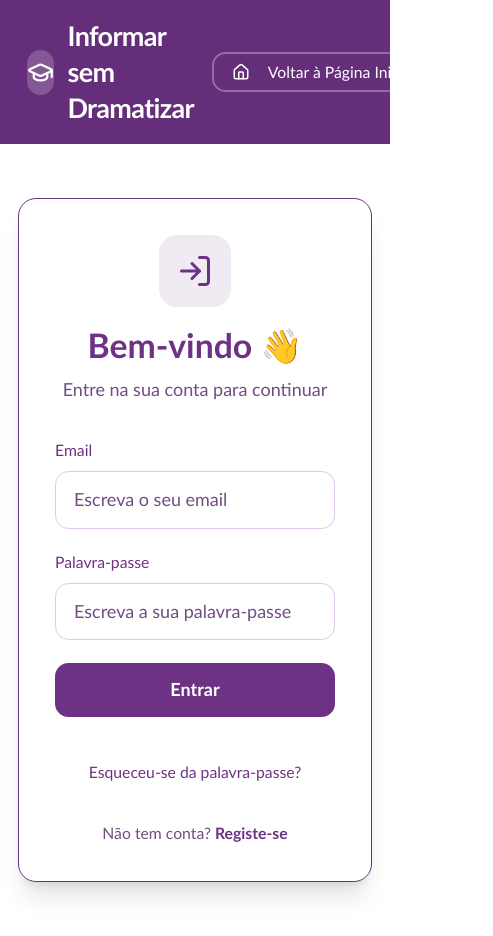
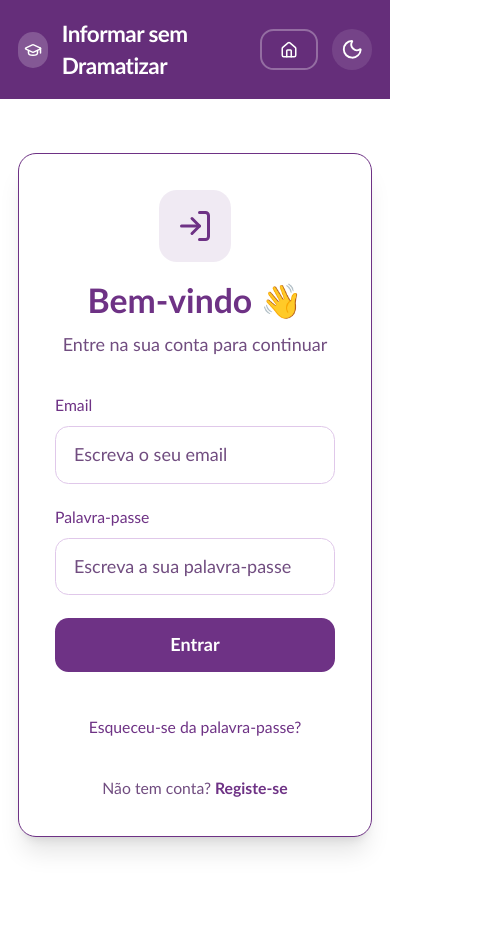
Before and after one commit to 20231640/rd-portal, a React (Vite) app in the folder client/: page /login in a window 390 px wide. Shown: the whole page, 493 px wide, since content can reach past the window. After the commit the page ends 891 px from the top, so only its background shows below. Built offline with nearby package versions, Linux system fonts and the light colour scheme.

Commit message:
mobile_faltava

```diff
--- a/client/src/components/ui/sidebar.jsx
+++ b/client/src/components/ui/sidebar.jsx
@@ -37,17 +37,10 @@ export function Sidebar() {
     localStorage.setItem("theme", theme);
   }, [theme]);
 
-  // Fechar sidebar mobile ao clicar em um item
+  // Fechar sidebar mobile ao mudar de rota
   useEffect(() => {
-    if (isMobileOpen) {
-      const handleClickOutside = () => {
-        setIsMobileOpen(false);
-      };
-
-      document.addEventListener('click', handleClickOutside);
-      return () => document.removeEventListener('click', handleClickOutside);
-    }
-  }, [isMobileOpen]);
+    setIsMobileOpen(false);
+  }, [location.pathname]);
 
   const getActivePage = () => {
     const currentPath = location.pathname;
@@ -70,12 +63,21 @@ export function Sidebar() {
 
   const handleNavigation = (path) => {
     navigate(path);
-    setIsMobileOpen(false); // Fecha sidebar mobile após navegação
   };
 
   return (
     <>
-      {/* Mobile Overlay */}
+      {/* Mobile Menu Button - SÓ APARECE EM MOBILE */}
+      <Button
+        variant="ghost"
+        size="icon"
+        onClick={() => setIsMobileOpen(true)}
+        className="lg:hidden fixed top-4 left-4 z-50 bg-card border border-border shadow-md"
+      >
+        <Menu className="w-5 h-5" />
+      </Button>
+
+      {/* Mobile Overlay - SÓ APARECE QUANDO SIDEBAR ESTÁ ABERTA EM MOBILE */}
       {isMobileOpen && (
         <div
           className="lg:hidden fixed inset-0 bg-black/50 z-40"
@@ -83,13 +85,14 @@ export function Sidebar() {
         />
       )}
 
-      {/* Sidebar */}
+      {/* Sidebar Principal */}
       <div className={`
         fixed lg:relative h-screen flex flex-col z-50
         bg-card border-r border-border
         transition-all duration-300 ease-in-out
         ${isMobileOpen ? 'translate-x-0' : '-translate-x-full lg:translate-x-0'}
         ${isCollapsed ? 'w-16' : 'w-64'}
+        flex-shrink-0
       `}>
 
         {/* Header */}
@@ -98,6 +101,7 @@ export function Sidebar() {
             <h1 className="text-xl font-bold text-foreground">Professor</h1>
           )}
           <div className="flex gap-1">
+            {/* Botão collapse - SÓ NO DESKTOP */}
             <Button
               variant="ghost"
               size="sm"
@@ -110,6 +114,7 @@ export function Sidebar() {
                 <ChevronLeft className="w-4 h-4" />
               )}
             </Button>
+            {/* Botão fechar - SÓ NO MOBILE */}
             <Button
               variant="ghost"
               size="sm"
@@ -177,16 +182,6 @@ export function Sidebar() {
           </Button>
         </div>
       </div>
-
-      {/* Mobile Menu Button */}
-      <Button
-        variant="ghost"
-        size="sm"
-        onClick={() => setIsMobileOpen(true)}
-        className="lg:hidden fixed top-4 left-4 z-50 bg-card border border-border"
-      >
-        <Menu className="w-5 h-5" />
-      </Button>
     </>
   );
 }
--- a/client/src/pages/Login.jsx
+++ b/client/src/pages/Login.jsx
@@ -165,27 +165,43 @@ export default function Login() {
 
   return (
     <div className="min-h-screen bg-background">
-      {/* Header consistente */}
     <header className="rd-header-bg text-white backdrop-blur-md shadow-lg">
-        <div className="container mx-auto px-6 py-4 flex justify-between items-center">
-          <div className="flex items-center gap-3">
-            <div className="w-10 h-10 rounded-full bg-white/20 flex items-center justify-center shadow-md">
-              <GraduationCap className="w-6 h-6 text-white" />
+      <div className="container mx-auto px-4 sm:px-6 py-4 flex justify-between items-center">
+        {/* Logo */}
+        <div className="flex items-center gap-3 flex-1">
+          <div className="w-8 h-8 sm:w-10 sm:h-10 rounded-full bg-white/20 flex items-center justify-center shadow-md">
+            <GraduationCap className="w-4 h-4 sm:w-6 sm:h-6 text-white" />
           </div>
-            <span className="text-2xl font-bold text-white tracking-tight">
+          <span className="text-xl sm:text-2xl font-bold text-white tracking-tight">
             Informar sem Dramatizar
           </span>
         </div>
-          <div className="flex items-center gap-4">
+
+        {/* Botões - lado direito */}
+        <div className="flex items-center gap-3">
+          {/* Botão Voltar - apenas ícone em mobile */}
           <Button
             variant="outline"
             size="sm"
             onClick={() => navigate("/")}
-              className="text-white border-white/30 hover:bg-white/20"
+            className="text-white border-white/30 hover:bg-white/20 hidden sm:flex"
+            title="Voltar à Página Inicial"
           >
             <Home className="w-4 h-4 mr-2" />
-              Voltar à Página Inicial
+            <span className="hidden sm:inline">Voltar</span>
           </Button>
+
+          {/* Versão mobile do botão Voltar - apenas ícone */}
+          <Button
+            variant="outline"
+            size="sm"
+            onClick={() => navigate("/")}
+            className="text-white border-white/30 hover:bg-white/20 sm:hidden"
+            title="Voltar à Página Inicial"
+          >
+            <Home className="w-4 h-4" />
+          </Button>
+
           <ThemeToggle />
         </div>
       </div>
--- a/client/src/pages/Register.jsx
+++ b/client/src/pages/Register.jsx
@@ -163,27 +163,44 @@ export default function Register() {
 
   return (
     <div className="min-h-screen bg-background">
-      {/* Header consistente */}
+      {/* Header responsiva */}
       <header className="rd-header-bg text-white backdrop-blur-md shadow-lg">
-        <div className="container mx-auto px-6 py-4 flex justify-between items-center">
-          <div className="flex items-center gap-3">
-            <div className="w-10 h-10 rounded-full bg-white/20 flex items-center justify-center shadow-md">
-              <GraduationCap className="w-6 h-6 text-white" />
+        <div className="container mx-auto px-4 sm:px-6 py-4 flex justify-between items-center">
+          {/* Logo */}
+          <div className="flex items-center gap-3 flex-1">
+            <div className="w-8 h-8 sm:w-10 sm:h-10 rounded-full bg-white/20 flex items-center justify-center shadow-md">
+              <GraduationCap className="w-4 h-4 sm:w-6 sm:h-6 text-white" />
             </div>
-            <span className="text-2xl font-bold text-white tracking-tight">
+            <span className="text-xl sm:text-2xl font-bold text-white tracking-tight">
               Informar sem Dramatizar
             </span>
           </div>
-          <div className="flex items-center gap-4">
+
+          {/* Botões - lado direito */}
+          <div className="flex items-center gap-3">
+            {/* Botão Voltar - apenas ícone em mobile */}
             <Button
               variant="outline"
               size="sm"
               onClick={() => navigate("/")}
-              className="text-white border-white/30 hover:bg-white/20"
+              className="text-white border-white/30 hover:bg-white/20 hidden sm:flex"
+              title="Voltar à Página Inicial"
             >
               <Home className="w-4 h-4 mr-2" />
-              Voltar à Página Inicial
+              <span className="hidden sm:inline">Voltar</span>
             </Button>
+
+            {/* Versão mobile do botão Voltar - apenas ícone */}
+            <Button
+              variant="outline"
+              size="sm"
+              onClick={() => navigate("/")}
+              className="text-white border-white/30 hover:bg-white/20 sm:hidden"
+              title="Voltar à Página Inicial"
+            >
+              <Home className="w-4 h-4" />
+            </Button>
+
             <ThemeToggle />
           </div>
         </div>
```
Also changed, not shown: client/src/index.css (line endings or trailing spaces). Lines whose indentation alone changed are shown as unchanged.
